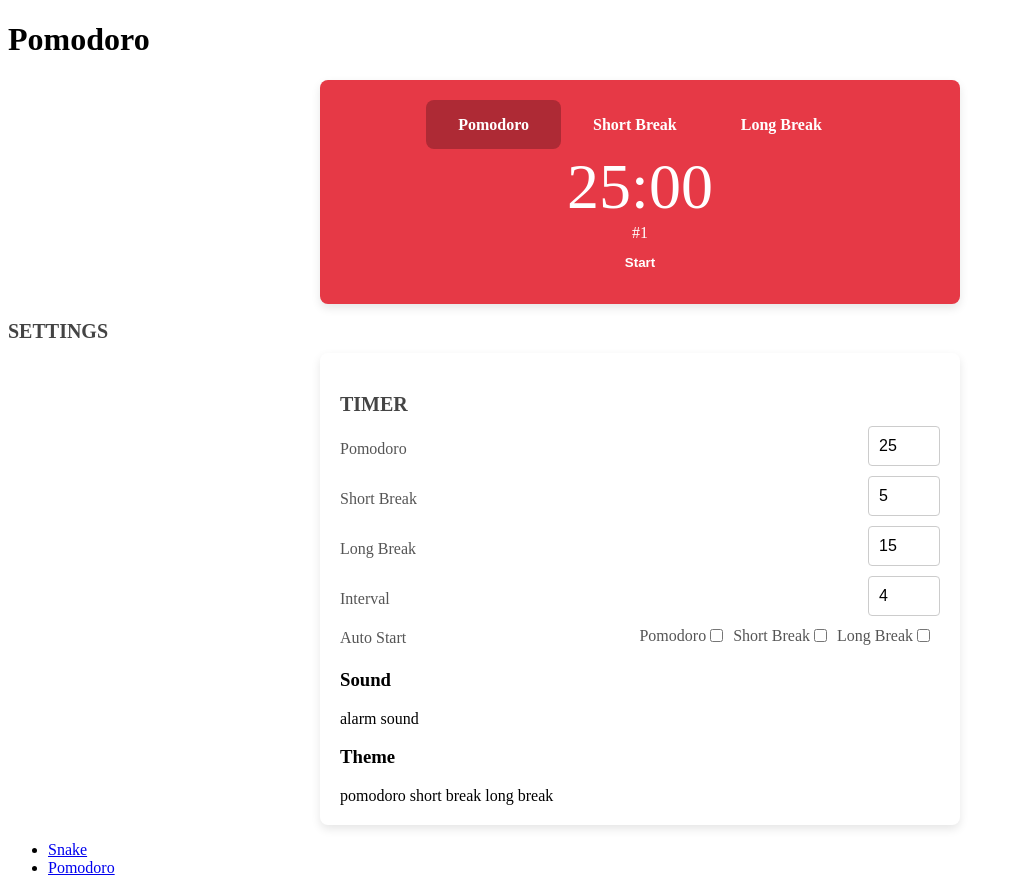
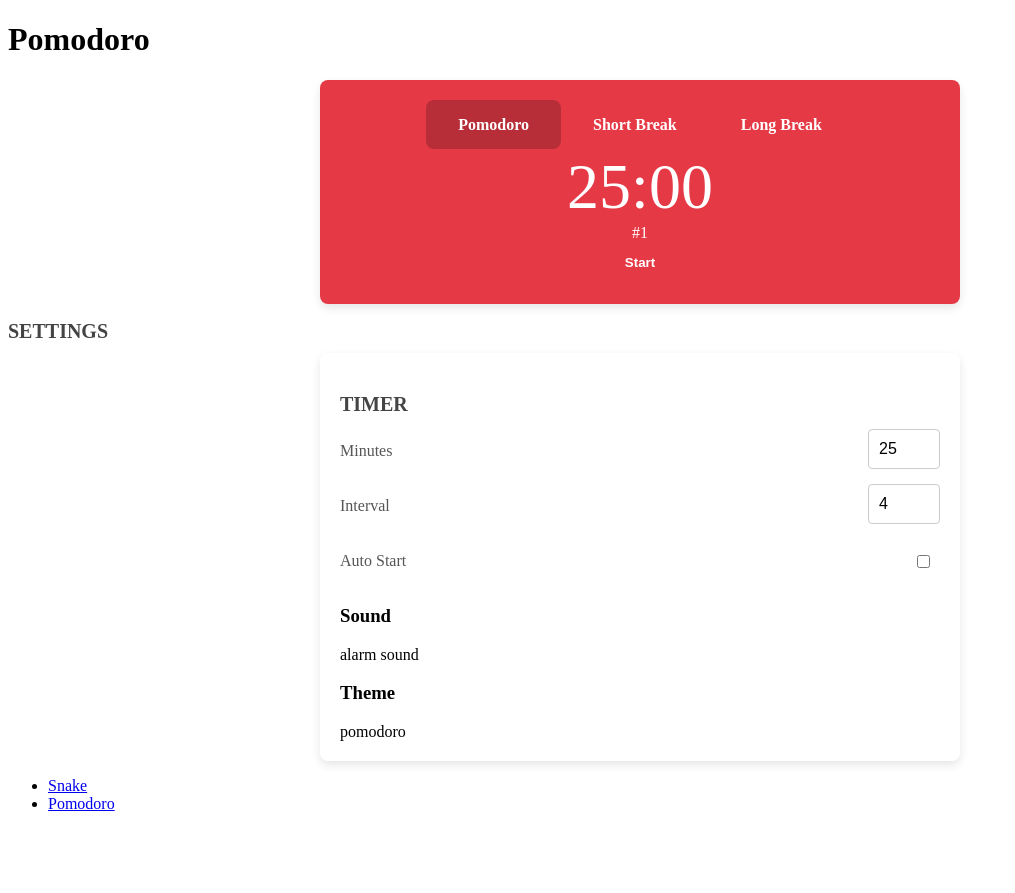
Before and after one commit to InkyChew/kit, an Angular app: page /pomodoro/1 in a window 1280 px wide. Shown: the whole page, without its empty margins (0-1015 px from the left). After the commit the page ends 829 px from the top, so only its background shows below. Built offline with nearby package versions, Linux system fonts and the light colour scheme.

Commit message:
Clock and Setting

```diff
--- /dev/null
+++ b/src/app/pomodoro/models/clock.ts
@@ -0,0 +1,43 @@
+export interface IClock {
+    minute: number,
+    milliseconds: number,
+    autoStart: boolean,
+    interval?: number
+    color: string
+}
+
+export class Clock implements IClock {
+    autoStart: boolean = false;
+    color: string = "#E63946";
+
+    private _minute: number = 25;
+    get minute(): number {
+        return this._minute;
+    }
+    set minute(value: number) {
+        this._minute = value;
+        this.milliseconds = this._minute * 60000;
+    }
+
+    milliseconds: number = this._minute * 60000;
+}
+
+export class PomodoroClock extends Clock {
+    interval: number = 4;
+}
+
+export class ShortBreakClock extends Clock {
+    constructor() {
+        super();
+        this.minute = 5;
+        this.color = "#2A9D8F";
+    }
+}
+
+export class LongBreakClock extends Clock {
+    constructor() {
+        super();
+        this.minute = 15;
+        this.color = "#264653";
+    }
+}
--- a/src/app/pomodoro/pomodoro.component.css
+++ b/src/app/pomodoro/pomodoro.component.css
@@ -1,20 +1,7 @@
 .timer-section {
     text-align: center;
-}
-
-.pomodoro {
-    background-color: #E63946;
     color: #ffffff;
-}
-
-.shortBreak {
-    background-color: #2A9D8F;
-    color: #ffffff;
-}
-
-.longBreak {
-    background-color: #264653;
-    color: #ffffff;
+    background-color: var(--theme);
 }
 
 .tabs {
@@ -25,7 +12,21 @@
 
 .tab {
     list-style: none;
+    font-weight: bold;
 }
+
+a {
+    color: #ffffff;
+    text-decoration: none;
+    padding: 1em 2em;
+    border-radius: 8px;
+    cursor: pointer;
+}
+
+a.active {
+    background-color: color-mix(in srgb, var(--theme), black 20%);
+}
+
 
 button {
     color: #ffffff;
@@ -38,28 +39,6 @@ button {
     border-radius: 8px;
 }
 
-a {
-    color: #ffffff;
-    font-weight: bold;
-    text-decoration: none;
-    padding: 1em 2em;
-    cursor: pointer;
-    border-radius: 8px;
-}
-
-.pomodoro a.active {
-    background-color: #ae2a35;
-}
-
-.shortBreak a.active {
-    background-color: #1d6b62;
-}
-
-.longBreak a.active {
-    background-color: #0d191d;
-}
-
-
 .card {
     max-width: 600px;
     margin: 0 auto;
@@ -71,77 +50,3 @@ a {
 .timer {
     font-size: 4rem;
 }
-
-.section-title {
-    font-size: 1.25rem;
-    margin-bottom: 10px;
-    color: #444;
-    text-transform: uppercase;
-    font-weight: 600;
-}
-
-.setting-group {
-    display: flex;
-}
-
-.field {
-    font-size: 1rem;
-    color: #555;
-    margin-bottom: 5px;
-    display: flex;
-    align-items: center;
-    justify-content: space-between;
-}
-
-.input {
-    width: 50px;
-    padding: 10px;
-    font-size: 1rem;
-    border: 1px solid #ccc;
-    border-radius: 4px;
-    margin-bottom: 5px;
-}
-
-.input:focus {
-    border-color: #007bff;
-    outline: none;
-}
-
-.help-text {
-    font-size: 0.875rem;
-    color: #777;
-}
-
-.checkbox {
-    margin-right: 10px;
-}
-
-.form-footer {
-    text-align: center;
-}
-
-.submit-btn {
-    background-color: #007bff;
-    color: white;
-    border: none;
-    padding: 10px 20px;
-    font-size: 1rem;
-    border-radius: 4px;
-    cursor: pointer;
-    transition: background-color 0.3s;
-}
-
-.submit-btn:hover {
-    background-color: #0056b3;
-}
-
-/* Responsive Styles */
-@media (max-width: 600px) {
-    .settings-form {
-        padding: 15px;
-    }
-
-    .input {
-        font-size: 1.1rem;
-    }
-}
--- a/src/app/pomodoro/pomodoro.component.html
+++ b/src/app/pomodoro/pomodoro.component.html
@@ -1,6 +1,6 @@
 <h1 class="page-title">Pomodoro</h1>
 
-<div class="timer-section card" [ngClass]="timerStyle()">
+<div class="timer-section card" [style.--theme]="clock.color">
     <nav>
         <ul class="tabs">
             <li class="tab"><a routerLink="/pomodoro/1" routerLinkActive="active">Pomodoro</a></li>
@@ -11,83 +11,13 @@
 
     <article>
         <!-- 仿真番茄鐘 -->
-        <div class="timer">{{ now | time }}</div>
+        <div class="timer">{{ clock.milliseconds | time }}</div>
         <div>#{{ times }}</div>
-        <button (click)="trigger()">{{ timer && !timer.closed ? 'Stop' : 'Start'}}</button>
-        @if (timer && !timer.closed) {
+        <button (click)="trigger()">{{ timerSubscription && !timerSubscription.closed ? 'Stop' : 'Start'}}</button>
+        @if (timerSubscription && !timerSubscription.closed) {
         <button (click)="nextStage()">Next Stage</button>
         }
     </article>
 </div>
 
-<section>
-    <h2 class="section-title">Settings</h2>
-    <form class="settings-form card">
-        <section class="timer-settings">
-            <h3 class="section-title">Timer</h3>
-
-            <!-- Pomodoro Duration -->
-
-            <label for="pomodoro" class="field">
-                <span>Pomodoro</span>
-                <input type="number" id="pomodoro" name="pomodoro" min="1" step="1" class="input" placeholder="min"
-                    [(ngModel)]="pomodoro">
-            </label>
-
-            <label for="pomodoro" class="field">
-                <span>Short Break</span>
-                <input type="number" id="shortBreak" name="shortBreak" min="1" step="1" class="input" placeholder="min"
-                    [(ngModel)]="shortBreak">
-            </label>
-
-            <label for="pomodoro" class="field">
-                <span>Long Break</span>
-                <input type="number" id="longBreak" name="longBreak" min="1" step="1" class="input" placeholder="min"
-                    [(ngModel)]="longBreak">
-            </label>
-
-            <label for="interval" class="field">
-                <span>Interval</span>
-                <input type="number" id="interval" name="interval" min="1" step="1" class="input"
-                    [(ngModel)]="interval">
-            </label>
-
-
-            <div class="field">
-                <label>Auto Start</label>
-                <div class="setting-group">
-                    <label for="autoPomodoro" class="field">
-                        <span>Pomodoro</span>
-                        <input type="checkbox" id="autoPomodoro" name="autoPomodoro" class="checkbox">
-                    </label>
-
-                    <label for="autoShortBreak" class="field">
-                        <span>Short Break</span>
-                        <input type="checkbox" id="autoShortBreak" name="autoShortBreak" class="checkbox">
-                    </label>
-
-                    <label for="autoLongBreak" class="field">
-                        <span>Long Break</span>
-                        <input type="checkbox" id="autoLongBreak" name="autoLongBreak" class="checkbox">
-                    </label>
-                </div>
-            </div>
-        </section>
-
-
-        <section>
-            <h3>Sound</h3>
-            alarm sound
-
-        </section>
-
-
-        <section>
-            <h3>Theme</h3>
-            pomodoro
-            short break
-            long break
-
-        </section>
-    </form>
-</section>
+<app-setting [clock]="clock"></app-setting>
--- a/src/app/pomodoro/pomodoro.component.ts
+++ b/src/app/pomodoro/pomodoro.component.ts
@@ -3,30 +3,25 @@ import { FormsModule } from '@angular/forms';
 import { Subscription, timer } from 'rxjs';
 import { TimePipe } from './pipes/time.pipe';
 import { Stage } from './models/stage';
-import { NgClass } from '@angular/common';
 import { ActivatedRoute, Router, RouterLink, RouterLinkActive } from '@angular/router';
+import { SettingComponent } from "./setting/setting.component";
+import { IClock, LongBreakClock, PomodoroClock, ShortBreakClock } from './models/clock';
 
 @Component({
   selector: 'app-pomodoro',
   standalone: true,
-  imports: [FormsModule, TimePipe, NgClass, RouterLink, RouterLinkActive],
+  imports: [FormsModule, TimePipe, RouterLink, RouterLinkActive, SettingComponent],
   templateUrl: './pomodoro.component.html',
   styleUrl: './pomodoro.component.css'
 })
 export class PomodoroComponent {
 
   stage: Stage = Stage.Pomodoro;
-  pomodoro: number = 25;
-  shortBreak: number = 5;
-  longBreak: number = 15;
-  interval: number = 4;
-
-  now: number = 0;
+  clock: IClock = new PomodoroClock();
   times: number = 1;
   focusTimes: number = 1;
   breakTimes: number = 1;
-  // now: number = this.pomodoro * 60000;
-  timer?: Subscription;
+  timerSubscription?: Subscription;
 
   constructor(private _route: ActivatedRoute, private _router: Router) {
     this._route.params.subscribe(pms => {
@@ -35,45 +30,34 @@ export class PomodoroComponent {
     });
   }
 
-  timerStyle() {
-    switch (this.stage) {
-      case Stage.Pomodoro:
-        return 'pomodoro';
-      case Stage.ShortBreak:
-        return 'shortBreak';
-      case Stage.LongBreak:
-        return 'longBreak';
-    }
-  }
-
   setStage() {
     switch (this.stage) {
       case Stage.Pomodoro:
-        this.now = this.pomodoro * 60000;
+        this.clock = new PomodoroClock();
         this.times = this.focusTimes;
         break;
       case Stage.ShortBreak:
-        this.now = this.shortBreak * 60000;
+        this.clock = new ShortBreakClock();
         this.times = this.breakTimes;
         break;
       case Stage.LongBreak:
-        this.now = this.longBreak * 60000;
+        this.clock = new LongBreakClock();
         this.times = this.breakTimes;
         break;
     }
 
-    this.timer?.unsubscribe();
+    this.timerSubscription?.unsubscribe();
   }
 
   nextStage() {
     let nextStage = this.stage;
     switch (this.stage) {
       case Stage.Pomodoro:
-        nextStage = this.focusTimes % this.interval > 0
-        ? Stage.ShortBreak
-        : Stage.LongBreak;
+        nextStage = this.focusTimes % this.clock.interval! > 0
+          ? Stage.ShortBreak
+          : Stage.LongBreak;
         this.focusTimes++;
-        if (this.focusTimes > 2) this.breakTimes++;
+        this.breakTimes = this.focusTimes - 1;
         break;
       case Stage.ShortBreak:
       case Stage.LongBreak:
@@ -84,16 +68,16 @@ export class PomodoroComponent {
   }
 
   trigger() { // start / stop
-    if (this.timer && !this.timer.closed) {
-      this.timer.unsubscribe();
+    if (this.timerSubscription && !this.timerSubscription.closed) {
+      this.timerSubscription.unsubscribe();
       return;
     }
-    this.timer = timer(0, 1000).subscribe(n => {
-      if (this.now <= 1000) {
-        this.timer?.unsubscribe();
+    this.timerSubscription = timer(0, 1000).subscribe(n => {
+      if (this.clock.milliseconds <= 1000) {
+        this.timerSubscription?.unsubscribe();
         this.nextStage();
       }
-      this.now -= 1000;
+      this.clock.milliseconds -= 1000;
     });
   }
 }
--- /dev/null
+++ b/src/app/pomodoro/setting/setting.component.css
@@ -0,0 +1,85 @@
+.card {
+    max-width: 600px;
+    margin: 0 auto;
+    padding: 20px;
+    border-radius: 8px;
+    box-shadow: 0 4px 10px rgba(0, 0, 0, 0.1);
+}
+
+.timer {
+    font-size: 4rem;
+}
+
+.section-title {
+    font-size: 1.25rem;
+    margin-bottom: 10px;
+    color: #444;
+    text-transform: uppercase;
+    font-weight: 600;
+}
+
+.setting-group {
+    display: flex;
+}
+
+.field {
+    font-size: 1rem;
+    color: #555;
+    margin-bottom: 5px;
+    display: flex;
+    align-items: center;
+    justify-content: space-between;
+}
+
+.input {
+    width: 50px;
+    padding: 10px;
+    font-size: 1rem;
+    border: 1px solid #ccc;
+    border-radius: 4px;
+    margin-bottom: 5px;
+}
+
+.input:focus {
+    border-color: #007bff;
+    outline: none;
+}
+
+.help-text {
+    font-size: 0.875rem;
+    color: #777;
+}
+
+.checkbox {
+    margin-right: 10px;
+}
+
+.form-footer {
+    text-align: center;
+}
+
+.submit-btn {
+    background-color: #007bff;
+    color: white;
+    border: none;
+    padding: 10px 20px;
+    font-size: 1rem;
+    border-radius: 4px;
+    cursor: pointer;
+    transition: background-color 0.3s;
+}
+
+.submit-btn:hover {
+    background-color: #0056b3;
+}
+
+/* Responsive Styles */
+@media (max-width: 600px) {
+    .settings-form {
+        padding: 15px;
+    }
+
+    .input {
+        font-size: 1.1rem;
+    }
+}
--- /dev/null
+++ b/src/app/pomodoro/setting/setting.component.html
@@ -0,0 +1,40 @@
+<article>
+    <h2 class="section-title">Settings</h2>
+    <form class="settings-form card">
+        <section class="settings-timer">
+            <h3 class="section-title">Timer</h3>
+
+            <label for="minutes" class="field">
+                <p>Minutes</p>
+                <input type="number" id="minutes" name="minutes" min="1" step="1" class="input" placeholder="min"
+                    [(ngModel)]="clock.minute">
+            </label>
+
+            @if (clock.interval) {
+            <label for="interval" class="field">
+                <p>Interval</p>
+                <input type="number" id="interval" name="interval" min="1" step="1" class="input"
+                    [(ngModel)]="clock.interval">
+            </label>
+            }
+
+            <label for="autoStart" class="field">
+                <p>Auto Start</p>
+                <input type="checkbox" id="autoStart" name="autoStart" class="checkbox" [(ngModel)]="clock.autoStart">
+            </label>
+        </section>
+
+        <section>
+            <h3>Sound</h3>
+            alarm sound
+
+        </section>
+
+
+        <section>
+            <h3>Theme</h3>
+            pomodoro
+
+        </section>
+    </form>
+</article>
```
Also changed, not shown: src/app/pomodoro/setting/setting.component.ts (added, +15 -0 lines), 1 other file (tests, documents, lock files or other folders).
